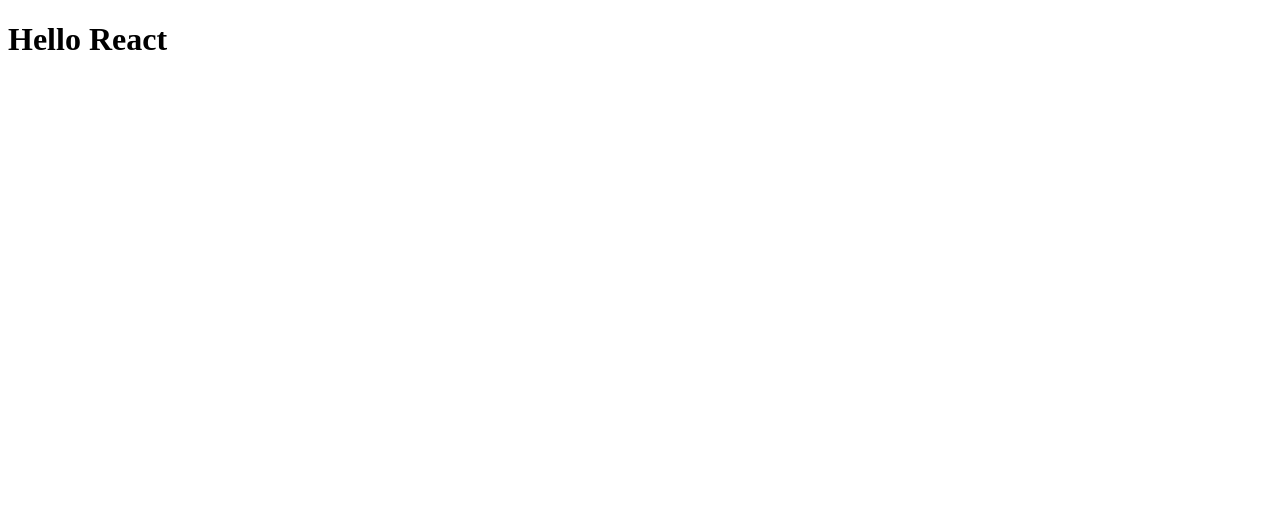
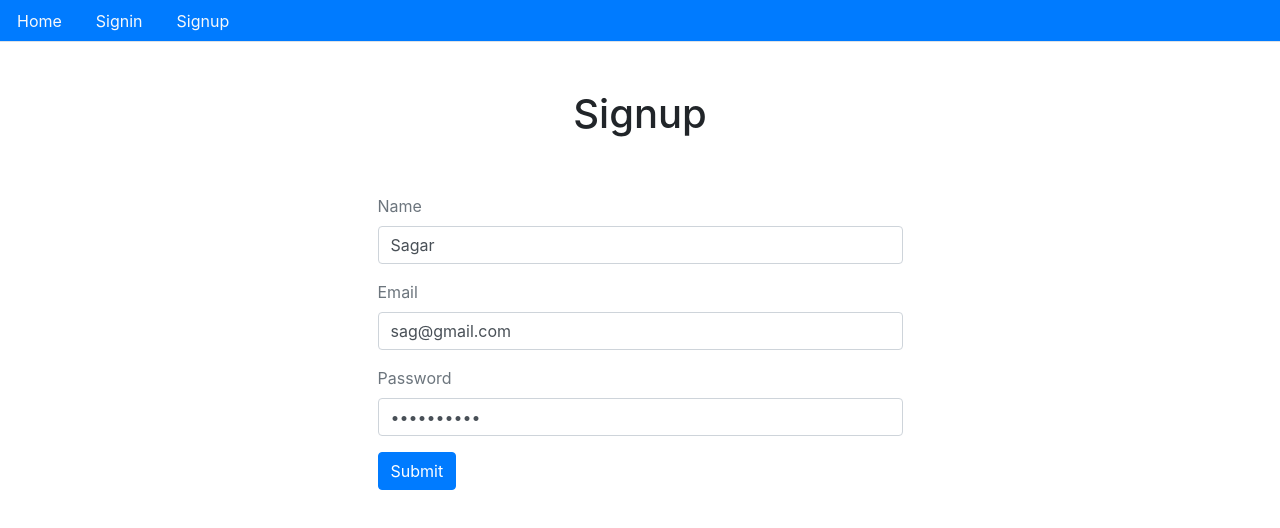
Before and after one commit to sagar22khot/x1_frontend_react, a React (Create React App) app: page /signup in a window 1280 px wide. Shown: the top 528 px of the page. Built offline with nearby package versions, Linux system fonts and the light colour scheme.

Commit message:
Signin and Signup apis integrated

```diff
--- a/package.json
+++ b/package.json
@@ -6,9 +6,12 @@
     "@testing-library/jest-dom": "^5.11.5",
     "@testing-library/react": "^11.1.0",
     "@testing-library/user-event": "^12.1.10",
+    "axios": "^0.21.0",
     "react": "^17.0.1",
     "react-dom": "^17.0.1",
+    "react-router-dom": "^5.2.0",
     "react-scripts": "4.0.0",
+    "react-toastify": "^6.1.0",
     "web-vitals": "^0.2.4"
   },
   "scripts": {
--- a/public/index.html
+++ b/public/index.html
@@ -9,35 +9,16 @@
       name="description"
       content="Web site created using create-react-app"
     />
+    <link rel="stylesheet" href="https://maxcdn.bootstrapcdn.com/bootstrap/4.0.0/css/bootstrap.min.css" integrity="sha384-Gn5384xqQ1aoWXA+058RXPxPg6fy4IWvTNh0E263XmFcJlSAwiGgFAW/dAiS6JXm" crossorigin="anonymous">
     <link rel="apple-touch-icon" href="%PUBLIC_URL%/logo192.png" />
-    <!--
-      manifest.json provides metadata used when your web app is installed on a
-      user's mobile device or desktop. See https://developers.google.com/web/fundamentals/web-app-manifest/
-    -->
+
     <link rel="manifest" href="%PUBLIC_URL%/manifest.json" />
-    <!--
-      Notice the use of %PUBLIC_URL% in the tags above.
-      It will be replaced with the URL of the `public` folder during the build.
-      Only files inside the `public` folder can be referenced from the HTML.
 
-      Unlike "/favicon.ico" or "favicon.ico", "%PUBLIC_URL%/favicon.ico" will
-      work correctly both with client-side routing and a non-root public URL.
-      Learn how to configure a non-root public URL by running `npm run build`.
-    -->
     <title>React App</title>
   </head>
   <body>
     <noscript>You need to enable JavaScript to run this app.</noscript>
     <div id="root"></div>
-    <!--
-      This HTML file is a template.
-      If you open it directly in the browser, you will see an empty page.
 
-      You can add webfonts, meta tags, or analytics to this file.
-      The build step will place the bundled scripts into the <body> tag.
-
-      To begin the development, run `npm start` or `yarn start`.
-      To create a production bundle, use `npm run build` or `yarn build`.
-    -->
   </body>
 </html>
--- a/src/App.js
+++ b/src/App.js
@@ -1,10 +1,11 @@
 import React from "react";
+import Layout from "./Core/Layout"
 
 const App = () => {
   return (
-    <div>
+    <Layout>
       <h1>Hello React</h1>
-    </div>
+    </Layout>
   );
 };
 export default App;
--- /dev/null
+++ b/src/Core/Layout.js
@@ -0,0 +1,33 @@
+import React, { Fragment } from "react";
+import { Link } from "react-router-dom";
+
+const Layout = ({ children }) => {
+  const nav = () => (
+    <ul className="nav nav-tabs bg-primary">
+      <li className="nav-item">
+        <Link to="/" className="text-light nav-link">
+          Home
+        </Link>
+      </li>
+      <li className="nav-item">
+        <Link to="/signin" className="text-light nav-link">
+          Signin
+        </Link>
+      </li>
+      <li className="nav-item">
+        <Link to="/signup" className="text-light nav-link">
+          Signup
+        </Link>
+      </li>
+    </ul>
+  );
+
+  return (
+    <Fragment>
+      {nav()}
+      <div className="container">{children}</div>
+    </Fragment>
+  );
+};
+
+export default Layout;
--- /dev/null
+++ b/src/Routes.js
@@ -0,0 +1,19 @@
+import React from "react";
+import { BrowserRouter, Switch, Route } from "react-router-dom";
+import App from "./App";
+import Signup from "./auth/Signup";
+import Signin from "./auth/Signin";
+
+const Routes = () => {
+  return (
+    <BrowserRouter>
+      <Switch>
+        <Route path="/" exact component={App} />
+        <Route path="/signup" exact component={Signup} />
+        <Route path="/signin" exact component={Signin} />
+      </Switch>
+    </BrowserRouter>
+  );
+};
+
+export default Routes;
--- /dev/null
+++ b/src/auth/Signin.js
@@ -0,0 +1,90 @@
+import React, { useState } from "react";
+// import { Link, Redirect, Route } from "react-router-dom";
+import Layout from "../Core/Layout";
+import axios from "axios";
+import { ToastContainer, toast } from "react-toastify";
+import "react-toastify/dist/ReactToastify.min.css";
+
+const Signin = () => {
+  const [values, setValues] = useState({
+    email: "sag@gmail.com",
+    password: "goodrum816",
+    buttonText: "Submit",
+  });
+
+  const { email, password, buttonText } = values;
+
+  const handleChange = (name) => (event) => {
+    setValues({ ...values, [name]: event.target.value });
+  };
+
+  const clickSubmit = (event) => {
+    event.preventDefault();
+
+    setValues({ ...values, buttonText: "Submitting" });
+
+    axios({
+      method: "POST",
+      url: `${process.env.REACT_APP_API}/signin`,
+      data: { email, password },
+    })
+      .then((response) => {
+        console.log("SIGNIN SUCCESS", response);
+
+        setValues({
+          ...values,
+          name: "",
+          email: "",
+          password: "",
+          buttonText: "Submitted",
+        });
+        toast.success(`Hey ${response.data.user.name}, Welcome Back!`);
+      })
+      .catch((error) => {
+        console.log("SIGNIN ERROR:", error.response.data);
+        setValues({ ...values, buttonText: "Submitted" });
+        toast.error(error.response.data.error);
+      });
+  };
+
+  const signinForm = () => (
+    <form>
+      <div className="form-group">
+        <label className="text-muted">Email</label>
+        <input
+          onChange={handleChange("email")}
+          value={email}
+          type="email"
+          className="form-control"
+        />
+      </div>
+      <div className="form-group">
+        <label className="text-muted">Password</label>
+        <input
+          onChange={handleChange("password")}
+          value={password}
+          type="password"
+          className="form-control"
+        />
+      </div>
+      <div>
+        <button className="btn btn-primary" onClick={clickSubmit}>
+          {buttonText}
+        </button>
+      </div>
+    </form>
+  );
+
+  return (
+    <Layout>
+      <div className="col-md-6 offset-md-3">
+        <ToastContainer />
+        {/* {JSON.stringify({ name, email, password })} */}
+        <h1 className="p-5 text-center">Signin</h1>
+        {signinForm()}
+      </div>
+    </Layout>
+  );
+};
+
+export default Signin;
--- /dev/null
+++ b/src/auth/Signup.js
@@ -0,0 +1,99 @@
+import React, { useState } from "react";
+// import { Link, Redirect, Route } from "react-router-dom";
+import Layout from "../Core/Layout";
+import axios from "axios";
+import { ToastContainer, toast } from "react-toastify";
+import "react-toastify/dist/ReactToastify.min.css";
+
+const Signup = () => {
+  const [values, setValues] = useState({
+    name: "Sagar",
+    email: "sag@gmail.com",
+    password: "goodrum816",
+    buttonText: "Submit",
+  });
+
+  const { name, email, password, buttonText } = values;
+
+  const handleChange = (name) => (event) => {
+    setValues({ ...values, [name]: event.target.value });
+  };
+
+  const clickSubmit = (event) => {
+    event.preventDefault();
+
+    setValues({ ...values, buttonText: "Submitting" });
+
+    axios({
+      method: "POST",
+      url: `${process.env.REACT_APP_API}/signup`,
+      data: { name, email, password },
+    })
+      .then((response) => {
+        console.log("SIGN UP SUCCESS", response);
+        setValues({
+          ...values,
+          name: "",
+          email: "",
+          password: "",
+          buttonText: "Submitted",
+        });
+        toast.success(response.data.message);
+      })
+      .catch((error) => {
+        console.log("SIGNUP ERROR:", error.response.data);
+        setValues({ ...values, buttonText: "Submitted" });
+        toast.error(error.response.data.error);
+      });
+  };
+
+  const signupForm = () => (
+    <form>
+      <div className="form-group">
+        <label className="text-muted">Name</label>
+        <input
+          onChange={handleChange("name")}
+          value={name}
+          type="text"
+          className="form-control"
+        />
+      </div>
+      <div className="form-group">
+        <label className="text-muted">Email</label>
+        <input
+          onChange={handleChange("email")}
+          value={email}
+          type="email"
+          className="form-control"
+        />
+      </div>
+      <div className="form-group">
+        <label className="text-muted">Password</label>
+        <input
+          onChange={handleChange("password")}
+          value={password}
+          type="password"
+          className="form-control"
+        />
+      </div>
+      <div>
+        <button className="btn btn-primary" onClick={clickSubmit}>
+          {buttonText}
+        </button>
+      </div>
+    </form>
+  );
+
+  return (
+    <Layout>
+      <div className="col-md-6 offset-md-3">
+        <ToastContainer />
+        {/* {JSON.stringify({ name, email, password })} */}
+        <h1 className="p-5 text-center">Signup</h1>
+        {signupForm()}
+      </div>
+    </Layout>
+  );
+};
+
+export default Signup;
--- a/src/index.js
+++ b/src/index.js
@@ -1,10 +1,10 @@
-import React from 'react';
-import ReactDOM from 'react-dom';
-import App from './App';
+import React from "react";
+import ReactDOM from "react-dom";
+import Routes from "./Routes";
 
 ReactDOM.render(
   <React.StrictMode>
-    <App />
+    <Routes />
   </React.StrictMode>,
-  document.getElementById('root')
+  document.getElementById("root")
 );
```
Also changed, not shown: src/auth/Activate.js (added), 2 other files (tests, documents, lock files or other folders).
